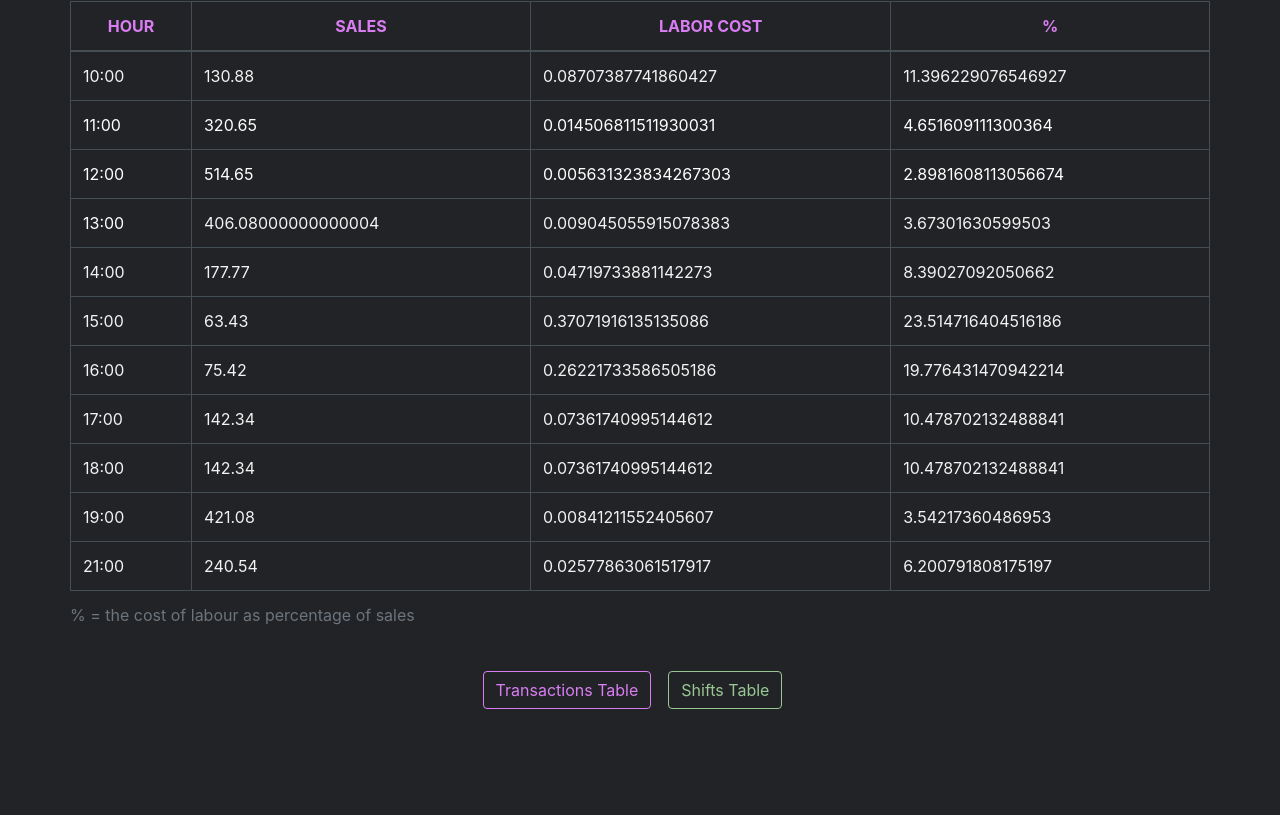
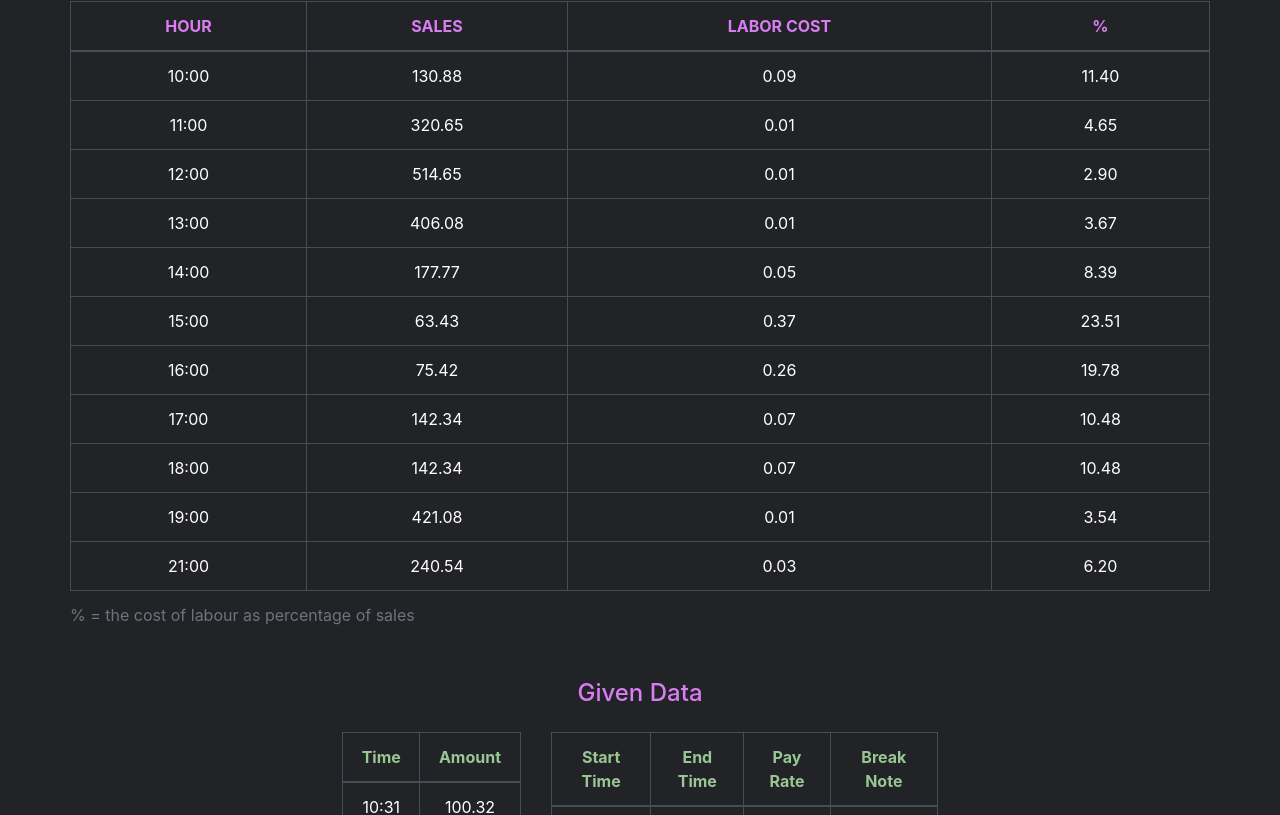
Before and after one commit to miraEbrahim/tenzo-app, a React (Create React App) app: page / in a window 1280 px wide. Shown: the part 325-1140 px from the top of the page. Before the commit the page ends 1050 px from the top, so only its background shows below. Built offline with nearby package versions, Linux system fonts and the light colour scheme.

Commit message:
display the sales and shifts table

```diff
--- a/src/App.css
+++ b/src/App.css
@@ -7,6 +7,7 @@
 body {
   font-family: "Open Sans", sans-serif;
   line-height: 1.25;
+  color: #f2f2f2;
 }
 
 .table-ol  {
@@ -28,11 +29,6 @@ body {
   background-color: #D97EF2;
 }
 
-.table-data {
-  color: #f2f2f2;
-
-}
-
 .purple-text {
   color: #D97EF2;
 }
@@ -41,27 +37,6 @@ body {
   color: #F2F2F2;
 }
 
-.btn-outline-purple {
-  color: #D97EF2;
-    font-weight: 400;
-    border: 1px solid #D97EF2;
-    padding: .375rem .75rem;
-    font-size: 1rem;
-    line-height: 1.5;
-    border-radius: .25rem;
-    margin: 1rem;
+.green-text {
+  color: #99C794;
 }
-
-.btn-outline-green {
-  color: #99C794;
-    border: 1px solid #99C794;
-    padding: .375rem .75rem;
-    font-size: 1rem;
-    line-height: 1.5;
-    border-radius: .25rem;
-    margin: 1rem;
-}
-
-table-head-shifts {
-  width: 9rem ;
-}
--- a/src/App.js
+++ b/src/App.js
@@ -1,10 +1,10 @@
 import React, { Component } from 'react';
-import './App.css'
+
 import Shifts, { restaurantLabourCost  } from './components/Shifts';
 import Sales from './components/Sales';
-import { transactions } from './data/transactions'
-import './vendor/bootstrap.min.css'
-
+import { transactions } from './data/transactions';
+import './vendor/bootstrap.min.css';
+import './App.css';
 //Finding the most profitable hour  of sales only
 
 // extract an array of amount attribute values
@@ -367,7 +367,7 @@ toggleHiddenShifts () {
               <div className="col-xs3">
                 <div className="card">
                   <div className="card-body">
-                    <h5 className="card-title purple-text">
+                    <h5 className="card-title green-text">
                       {this.state.max.map(max => (`${max.time}`))}</h5>
                     <p className="card-text grey-text">{this.state.max.map(max => (`The Most Profitable Hour Of The Day with a transaction amount of ${max.amount}  £ `))}
                     </p>
@@ -378,7 +378,7 @@ toggleHiddenShifts () {
               <div className="col-xs3">
                 <div className="card">
                   <div className="card-body">
-                    <h5 className="card-title purple-text">
+                    <h5 className="card-title green-text">
                     {this.state.min.map(min => (`${min.time}`))}</h5>
                     <p className="card-text grey-text">{this.state.min.map(min => (`The Least Profitable Hour Of The Day with a transaction amount of ${min.amount}  £ `))}
                     </p>
@@ -390,7 +390,7 @@ toggleHiddenShifts () {
           <div className="container">
           <div className="row">
       <div class="table-responsive">
-          <table id="table" className="table-container table table-bordered table-dark">
+          <table id="table" className="table table-bordered table-dark">
   <caption>% = the cost of labour as percentage of sales</caption>
   <thead>
     <tr className="text-center text-uppercase purple-text">
@@ -402,174 +402,174 @@ toggleHiddenShifts () {
     </tr>
   </thead>
   <tbody>
-  <tr className="table-data">
-  <td  data-label="hour">
+  <tr>
+  <td className="text-center"  data-label="hour">
     10:00
   </td>
-  <td data-label="total">
-    {this.state.sumHrTen}
+  <td className="text-center" data-label="total">
+    {this.state.sumHrTen.toFixed(2)}
   </td>
-  <td data-label="labor">
-    {this.state.laborCostForThisHrTen}
+  <td className="text-center" data-label="labor">
+    {this.state.laborCostForThisHrTen.toFixed(2)}
   </td>
-  <td data-label="%">
-  {this.state.laborOfSalesPercentHrTen}
+  <td className="text-center" data-label="%">
+  {this.state.laborOfSalesPercentHrTen.toFixed(2)}
 </td>
 </tr>
 <tr>
-  <td  data-label="hour">
+  <td className="text-center"  data-label="hour">
     11:00
   </td>
-  <td data-label="total">
-    {this.state.sumHrEleven}
+  <td className="text-center" data-label="total">
+    {this.state.sumHrEleven.toFixed(2)}
   </td>
-  <td data-label="labor">
-  {this.state.laborCostForThisHrEleven}
+  <td className="text-center" data-label="labor">
+  {this.state.laborCostForThisHrEleven.toFixed(2)}
   </td>
-  <td  data-label="%">
-  {this.state.laborOfSalesPercentHrEleven}
+  <td className="text-center"  data-label="%">
+  {this.state.laborOfSalesPercentHrEleven.toFixed(2)}
 </td>
 </tr>
 <tr>
-<td  data-label="hour">
+<td className="text-center"  data-label="hour">
    12:00
 </td>
 
-  <td  data-label="total">
-  {this.state.sumHrTwelve}
+  <td className="text-center"  data-label="total">
+  {this.state.sumHrTwelve.toFixed(2)}
   </td>
-  <td data-label="labor">
-  {this.state.laborCostForThisHrTwelve}
+  <td className="text-center" data-label="labor">
+  {this.state.laborCostForThisHrTwelve.toFixed(2)}
   </td>
-  <td data-label="%">
-  {this.state.laborOfSalesPercentHrTwelve}
+  <td className="text-center" data-label="%">
+  {this.state.laborOfSalesPercentHrTwelve.toFixed(2)}
 </td>
   </tr>
   <tr>
-  <td  data-label="hour">
+  <td className="text-center"  data-label="hour">
    13:00
 
 </td>
-  <td className="table-data" data-label="total">
-  {this.state.sumHrThirtn}
+  <td className="text-center"  data-label="total">
+  {this.state.sumHrThirtn.toFixed(2)}
   </td>
-  <td className="table-data" data-label="labor">
-  {this.state.laborCostForThisHrThirtn}
+  <td className="text-center"  data-label="labor">
+  {this.state.laborCostForThisHrThirtn.toFixed(2)}
   </td>
-  <td className="table-data" data-label="%">
-  {this.state.laborOfSalesPercentHrThirtn}
+  <td className="text-center"  data-label="%">
+  {this.state.laborOfSalesPercentHrThirtn.toFixed(2)}
 </td>
   </tr>
   <tr>
-  <td className="table-data" data-label="hour">
+  <td className="text-center"  data-label="hour">
 
    14:00
 
 </td>
-  <td className="table-data" data-label="total">
-  {this.state.sumHrFortn}
+  <td className="text-center"  data-label="total">
+  {this.state.sumHrFortn.toFixed(2)}
   </td>
-  <td className="table-data" data-label="labor">
-  {this.state.laborCostForThisHrFortn}
+  <td className="text-center"  data-label="labor">
+  {this.state.laborCostForThisHrFortn.toFixed(2)}
   </td>
-  <td className="table-data" data-label="%">
-  {this.state.laborOfSalesPercentHrFortn}
+  <td className="text-center"  data-label="%">
+  {this.state.laborOfSalesPercentHrFortn.toFixed(2)}
 </td>
   </tr>
   <tr>
-  <td className="table-data" data-label="hour">
+  <td className="text-center"  data-label="hour">
 
    15:00
 
 </td>
-  <td className="table-data" data-label="total">
-  {this.state.sumHrFiftn}
+  <td className="text-center"  data-label="total">
+  {this.state.sumHrFiftn.toFixed(2)}
   </td>
-  <td className="table-data" data-label="labor">
-  {this.state.laborCostForThisHrFiftn}
+  <td className="text-center"  data-label="labor">
+  {this.state.laborCostForThisHrFiftn.toFixed(2)}
   </td>
-  <td className="table-data" data-label="%">
-  {this.state.laborOfSalesPercentHrFiftn}
+  <td className="text-center"  data-label="%">
+  {this.state.laborOfSalesPercentHrFiftn.toFixed(2)}
 </td>
   </tr>
   <tr>
-  <td className="table-data" data-label="hour">
+  <td className="text-center"  data-label="hour">
 
    16:00
 
 </td>
-  <td className="table-data" data-label="total">
-  {this.state.sumHrSixtn}
+  <td className="text-center"  data-label="total">
+  {this.state.sumHrSixtn.toFixed(2)}
   </td>
-  <td className="table-data" data-label="labor">
-  {this.state.laborCostForThisHrSixtn}
+  <td className="text-center"  data-label="labor">
+  {this.state.laborCostForThisHrSixtn.toFixed(2)}
   </td>
-  <td className="table-data" data-label="%">
-  {this.state.laborOfSalesPercentHrSixtn}
+  <td className="text-center"  data-label="%">
+  {this.state.laborOfSalesPercentHrSixtn.toFixed(2)}
 </td>
   </tr>
   <tr>
-  <td className="table-data" data-label="hour">
+  <td className="text-center"  data-label="hour">
 
    17:00
 
 </td>
-  <td className="table-data" data-label="total">
-  {this.state.sumHrSevtn}
+  <td className="text-center"  data-label="total">
+  {this.state.sumHrSevtn.toFixed(2)}
   </td>
-  <td className="table-data" data-label="labor">
-  {this.state.laborCostForThisHrSevtn}
+  <td className="text-center"  data-label="labor">
+  {this.state.laborCostForThisHrSevtn.toFixed(2)}
   </td>
-  <td className="table-data" data-label="%">
-  {this.state.laborOfSalesPercentHrSevtn}
+  <td className="text-center"  data-label="%">
+  {this.state.laborOfSalesPercentHrSevtn.toFixed(2)}
 </td>
   </tr>
   <tr>
-  <td className="table-data" data-label="hour">
+  <td className="text-center"  data-label="hour">
 
    18:00
 
 </td>
-  <td className="table-data" data-label="total">
-  {this.state.sumHrEtn}
+  <td className="text-center"  data-label="total">
+  {this.state.sumHrEtn.toFixed(2)}
   </td>
-  <td className="table-data" data-label="labor">
-  {this.state.laborCostForThisHrEtn}
+  <td className="text-center"  data-label="labor">
+  {this.state.laborCostForThisHrEtn.toFixed(2)}
   </td>
-  <td className="table-data" data-label="%">
-  {this.state.laborOfSalesPercentHrEtn}
+  <td className="text-center"  data-label="%">
+  {this.state.laborOfSalesPercentHrEtn.toFixed(2)}
 </td>
   </tr>
   <tr>
-  <td className="table-data" data-label="hour">
+  <td className="text-center"  data-label="hour">
 
    19:00
 
 </td>
-  <td className="table-data" data-label="total">
-  {this.state.sumHrNitn}
+  <td className="text-center"  data-label="total">
+  {this.state.sumHrNitn.toFixed(2)}
   </td>
-  <td className="table-data" data-label="labor">
-  {this.state.laborCostForThisHrNitn}
+  <td className="text-center"  data-label="labor">
+  {this.state.laborCostForThisHrNitn.toFixed(2)}
   </td>
-  <td className="table-data" data-label="%">
-  {this.state.laborOfSalesPercentHrNitn}
+  <td className="text-center"  data-label="%">
+  {this.state.laborOfSalesPercentHrNitn.toFixed(2)}
 </td>
   </tr>
   <tr>
-  <td className="table-data" data-label="hour">
+  <td className="text-center"  data-label="hour">
 
      21:00
 
   </td>
-    <td className="table-data" data-label="total">
-    {this.state.sumHrTwntwo}
+    <td className="text-center"  data-label="total">
+    {this.state.sumHrTwntwo.toFixed(2)}
     </td>
-    <td className="table-data" data-label="labor">
-    {this.state.laborCostForThisHrTwntwo}
+    <td className="text-center"  data-label="labor">
+    {this.state.laborCostForThisHrTwntwo.toFixed(2)}
     </td>
-    <td className="table-data" data-label="%">
-    {this.state.laborOfSalesPercentHrTwntwo}
+    <td className="text-center"  data-label="%">
+    {this.state.laborOfSalesPercentHrTwntwo.toFixed(2)}
   </td>
 
 
@@ -582,18 +582,24 @@ toggleHiddenShifts () {
   </div>
   </div>
   <div className="container d-flex justify-content-center">
-  <div className="row">
-  <div>
-      <button onClick={this.toggleHiddenSales.bind(this)} type="button" className="btn-outline-purple">Transactions Table</button>
-      {!this.state.isHidden && <Sales />}</div>
+            <div className="row">
+            <h4 className="purple-text mt-4 mb-4"> Given Data </h4>
+            </div>
+            </div>
+  <div className="container d-flex justify-content-center ">
+        <div className="row">
+            <div className="col-md-4 d-flex align-content-end flex-wrap">
+                 <Sales />
+            </div>
+
+            <div className="col-md-8 d-flex align-content-start flex-wrap">
+               <Shifts />
+
+            </div>
+          </div>
+        </div>
   </div>
-  <div>
-  <div>
-      <button onClick={this.toggleHiddenShifts.bind(this)} type="button" className="btn-outline-green">Shifts Table </button>
-      {!this.state.isHiddenShifts && <Shifts />}</div>
 
-  </div></div>
-      </div>
     );
   }
 }
--- a/src/components/Sales.js
+++ b/src/components/Sales.js
@@ -1,5 +1,7 @@
 import React, { Component } from 'react';
+
 import { transactions } from '../data/transactions';
+
 import '../App.css'
 import '../vendor/bootstrap.min.css';
 
@@ -15,7 +17,7 @@ class Sales extends Component {
         this.state = {
             sales : transactions
 
-        }
+        };
     }
 
 
@@ -28,31 +30,30 @@ class Sales extends Component {
 
 
     return (
-        <div className="sales">
        <div className="container">
-            <div className="row">
-            <div class="table-responsive">
-            <table className="able-container table table-bordered table-dark" id="table">
-    <caption>Sales Transactions</caption>
+       <div className="row">
+       <div className="table-responsive">
+       <table id="table" className=" table table-bordered table-dark">
+<caption>Sales Transactions</caption>
     <thead>
-      <tr text-center table-head purple-text>
+      <tr className="text-center table-head green-text">
         <th scope="col">Time</th>
         <th scope="col">Amount</th>
         </tr>
     </thead>
     <tbody>
-      <tr>
-        <td className="table-data" data-label="time">
+      <tr className="text-center">
+        <td data-label="time">
         <ol className="table-ol">
             {this.state.sales.map(sale => (
             <li key={sale.time}>{sale.time}</li>
         ))}
         </ol>
         </td>
-        <td className="table-data"data-label="amount">
+        <td data-label="amount">
         <ol className="table-ol">
         {this.state.sales.map(sale => (
-            <li key={sale.time}>{sale.amount}</li>
+            <li key={sale.time}>{sale.amount.toFixed(2)}</li>
 
         ))}
         </ol>
@@ -65,7 +66,7 @@ class Sales extends Component {
   </table>
   </div>
     </div>
-    </div>
+
 
 
 
--- a/src/components/Shifts.js
+++ b/src/components/Shifts.js
@@ -289,38 +289,37 @@ class Shifts extends Component {
         super(props)
         this.state = {
             shifts : workShift
-        }
+        };
     }
     render() {
 
 
 
     return (
-        <div className="shifts">
-       <div className="container">
+       <div className="container-fluid">
             <div className="row">
             <div class="table-responsive">
-            <table id="table" className="table-container table table-dark">
+            <table id="table" className=" table table-bordered table-dark">
     <caption>Shift Details</caption>
     <thead>
-      <tr>
-        <th className="table-head-shifts" scope="col">Start Time</th>
-        <th className="table-head-shifts" scope="col">End Time</th>
-        <th className="table-head-shifts" scope="col">Pay Rate</th>
-        <th className="table-head-shifts" scope="col">Break Note</th>
+      <tr className="text-center table-head-shifts green-text">
+        <th  scope="col">Start Time</th>
+        <th  scope="col">End Time</th>
+        <th scope="col">Pay Rate</th>
+        <th scope="col">Break Note</th>
 
       </tr>
     </thead>
     <tbody>
       <tr>
-        <td className="table-data-shifts" data-label="start-time">
+        <td  data-label="start-time">
         <ol className="table-ol">
             {this.state.shifts.map(shift => (
             <li key={shift.break_notes}>{shift.start_time}</li>
         ))}
         </ol>
         </td>
-        <td className="table-data-shifts" data-label="end-time">
+        <td  data-label="end-time">
         <ol className="table-ol">
         {this.state.shifts.map(shift => (
             <li key={shift.break_notes}>{shift.end_time}</li>
@@ -328,7 +327,7 @@ class Shifts extends Component {
         ))}
         </ol>
         </td>
-        <td className="table-data-shifts" data-label="end-time">
+        <td  data-label="end-time">
         <ol className="table-ol">
         {this.state.shifts.map(shift => (
             <li key={shift.break_notes}>{shift.pay_rate}</li>
@@ -336,7 +335,7 @@ class Shifts extends Component {
         ))}
         </ol>
         </td>
-        <td className="table-data-shifts" data-label="end-time">
+        <td  data-label="end-time">
         <ol className="table-ol">
         {this.state.shifts.map(shift => (
             <li key={shift.break_notes}>{shift.break_notes}</li>
@@ -356,7 +355,7 @@ class Shifts extends Component {
 
 
 
-    </div>
+
     );
   }
 }
```
